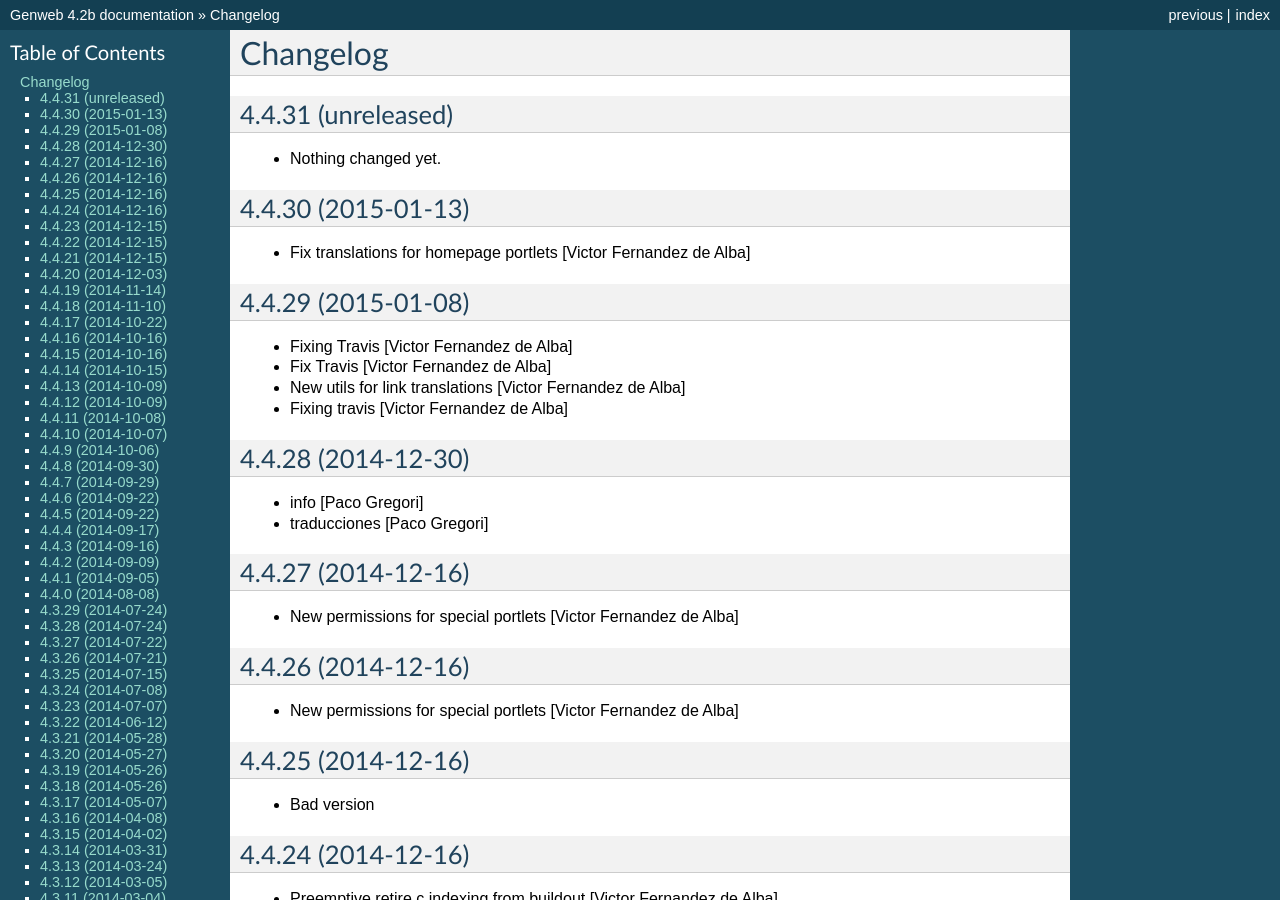
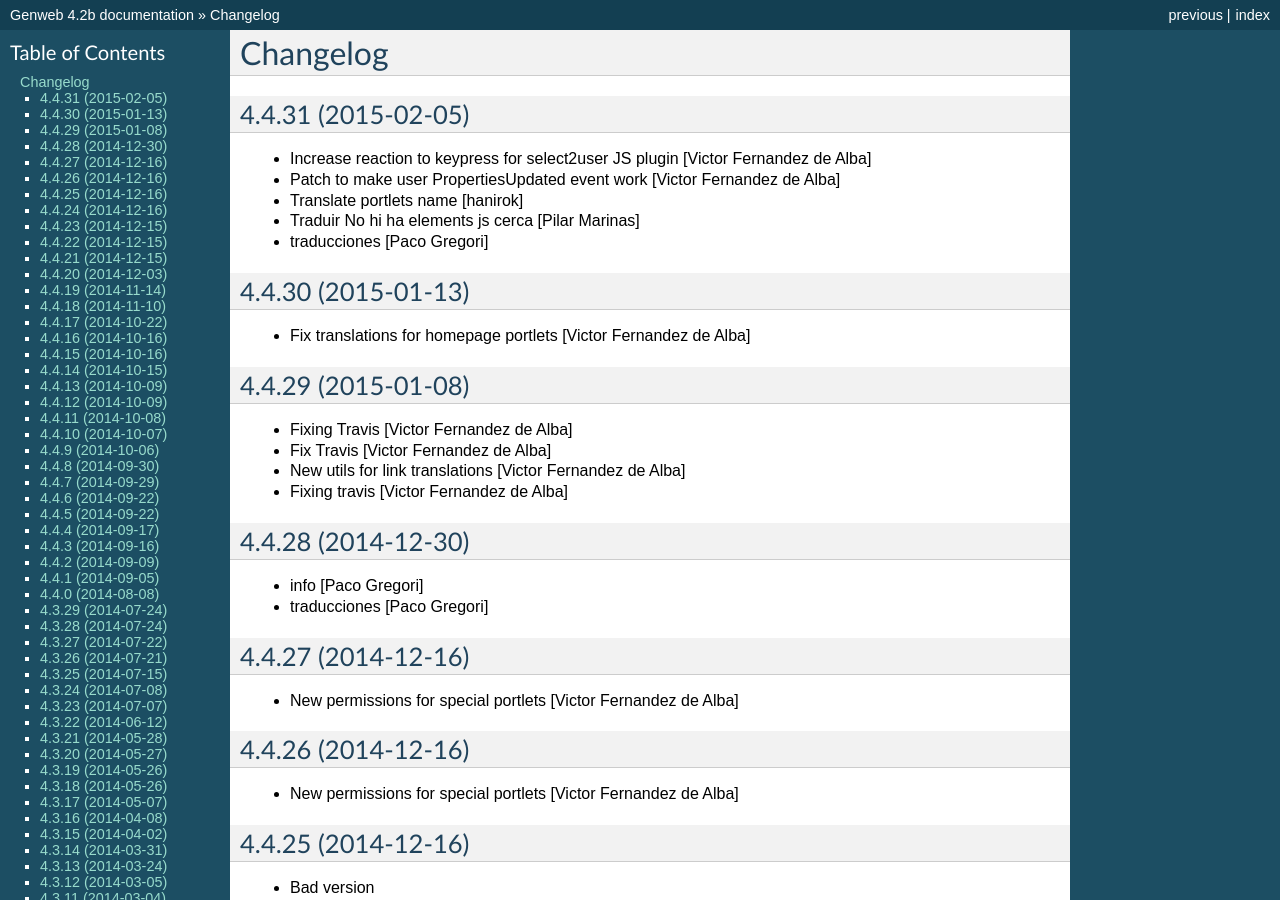
Before and after one commit to UPCnet/genweb.core, a Sphinx documentation site: the page built from docs/HISTORY.rst, in a window 1280 px wide and 900 px high. Built offline with Sphinx 7.4.7, drawn with Linux system fonts in a browser that asks for light colours.

Commit message:
Preparing release 4.4.31

```diff
--- a/docs/HISTORY.rst
+++ b/docs/HISTORY.rst
@@ -1,11 +1,14 @@
 Changelog
 =========
 
-4.4.31 (unreleased)
+4.4.31 (2015-02-05)
 -------------------
 
-- Nothing changed yet.
-
+* Increase reaction to keypress for select2user JS plugin [Victor Fernandez de Alba]
+* Patch to make user PropertiesUpdated event work [Victor Fernandez de Alba]
+* Translate portlets name [hanirok]
+* Traduir No hi ha elements js cerca [Pilar Marinas]
+* traducciones [Paco Gregori]
 
 4.4.30 (2015-01-13)
 -------------------
--- a/setup.py
+++ b/setup.py
@@ -1,7 +1,7 @@
 from setuptools import setup, find_packages
 import os
 
-version = '4.4.31.dev0'
+version = '4.4.31'
 
 README = open("README.rst").read()
 HISTORY = open(os.path.join("docs", "HISTORY.rst")).read()
```
